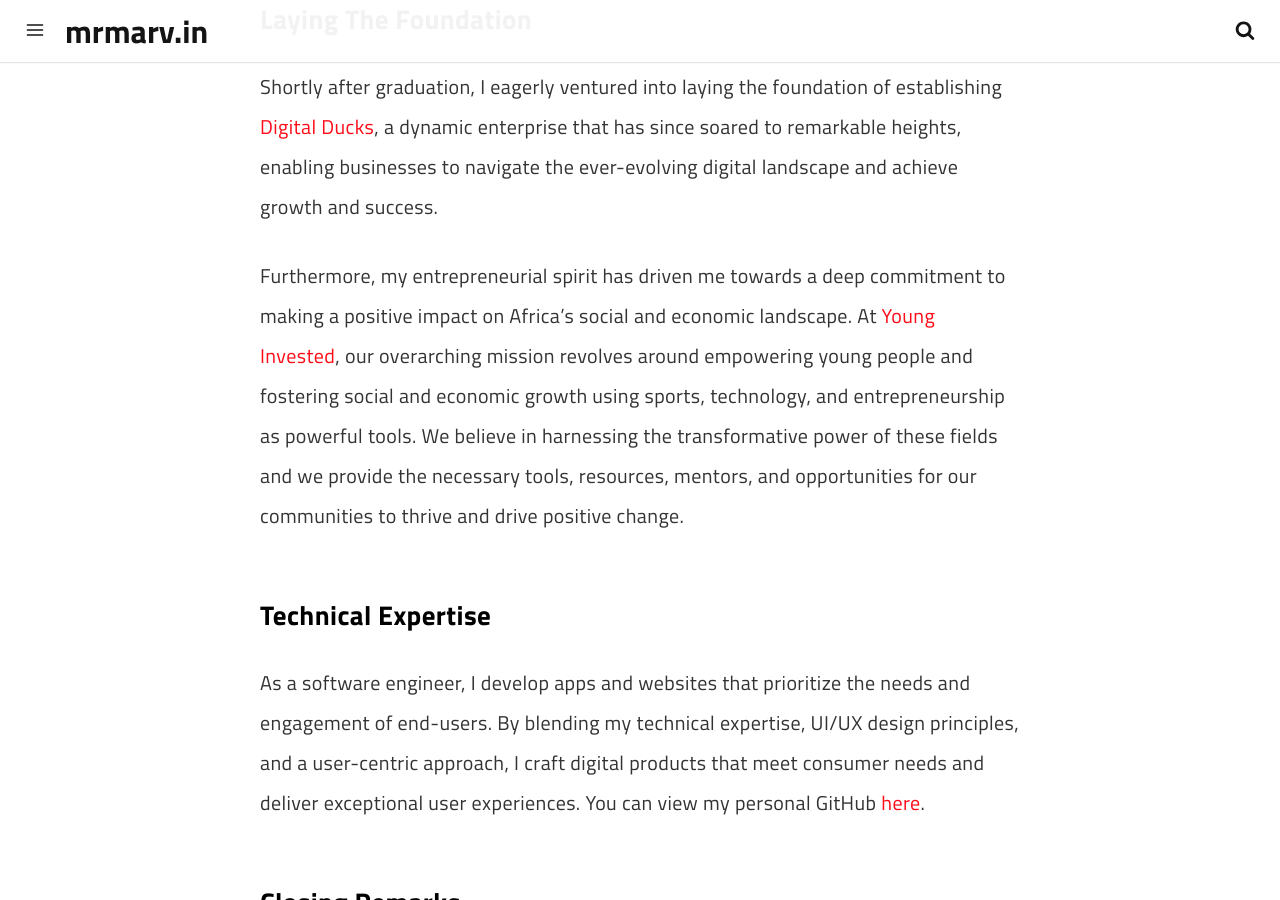
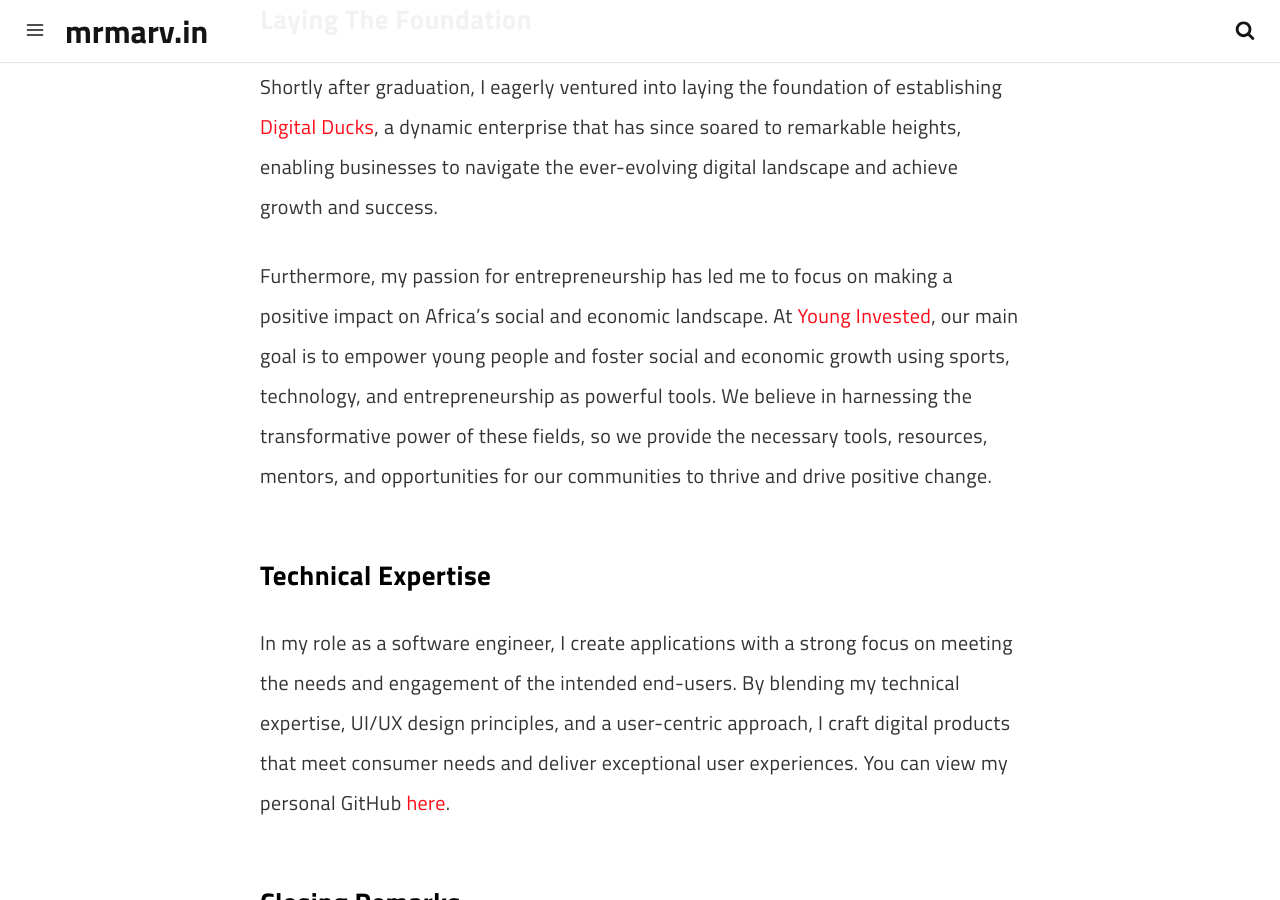
Before and after one commit to marv0/marv0.github.io, a Jekyll site: the page built from pages/about.md, in a window 1280 px wide and 900 px high, scrolled down 1499 px. Built offline with Jekyll 4.4.1, drawn with Linux system fonts in a browser that asks for light colours; a script that is not in the unit is left out.

Commit message:
Update about.md

```diff
--- a/pages/about.md
+++ b/pages/about.md
@@ -25,11 +25,11 @@ At an early age, I learned the importance of having a competitive edge and drive
 
 Shortly after graduation, I eagerly ventured into laying the foundation of establishing [Digital Ducks](https://www.digitalducks.co.ke), a dynamic enterprise that has since soared to remarkable heights, enabling businesses to navigate the ever-evolving digital landscape and achieve growth and success.
 
-Furthermore, my entrepreneurial spirit has driven me towards a deep commitment to making a positive impact on Africa’s social and economic landscape. At [Young Invested](https://www.younginvested.org), our overarching mission revolves around empowering young people and fostering social and economic growth using sports, technology, and entrepreneurship as powerful tools. We believe in harnessing the transformative power of these fields and we provide the necessary tools, resources, mentors, and opportunities for our communities to thrive and drive positive change.
+Furthermore, my passion for entrepreneurship has led me to focus on making a positive impact on Africa’s social and economic landscape. At [Young Invested](https://www.younginvested.org), our main goal is to empower young people and foster social and economic growth using sports, technology, and entrepreneurship as powerful tools. We believe in harnessing the transformative power of these fields, so we provide the necessary tools, resources, mentors, and opportunities for our communities to thrive and drive positive change.
 
 ### Technical Expertise
 
-As a software engineer, I develop apps and websites that prioritize the needs and engagement of end-users. By blending my technical expertise, UI/UX design principles, and a user-centric approach, I craft digital products that meet consumer needs and deliver exceptional user experiences. You can view my personal GitHub [here](https://github.com/marv0).
+In my role as a software engineer, I create applications with a strong focus on meeting the needs and engagement of the intended end-users. By blending my technical expertise, UI/UX design principles, and a user-centric approach, I craft digital products that meet consumer needs and deliver exceptional user experiences. You can view my personal GitHub [here](https://github.com/marv0).
 
 ### Closing Remarks
 
```
